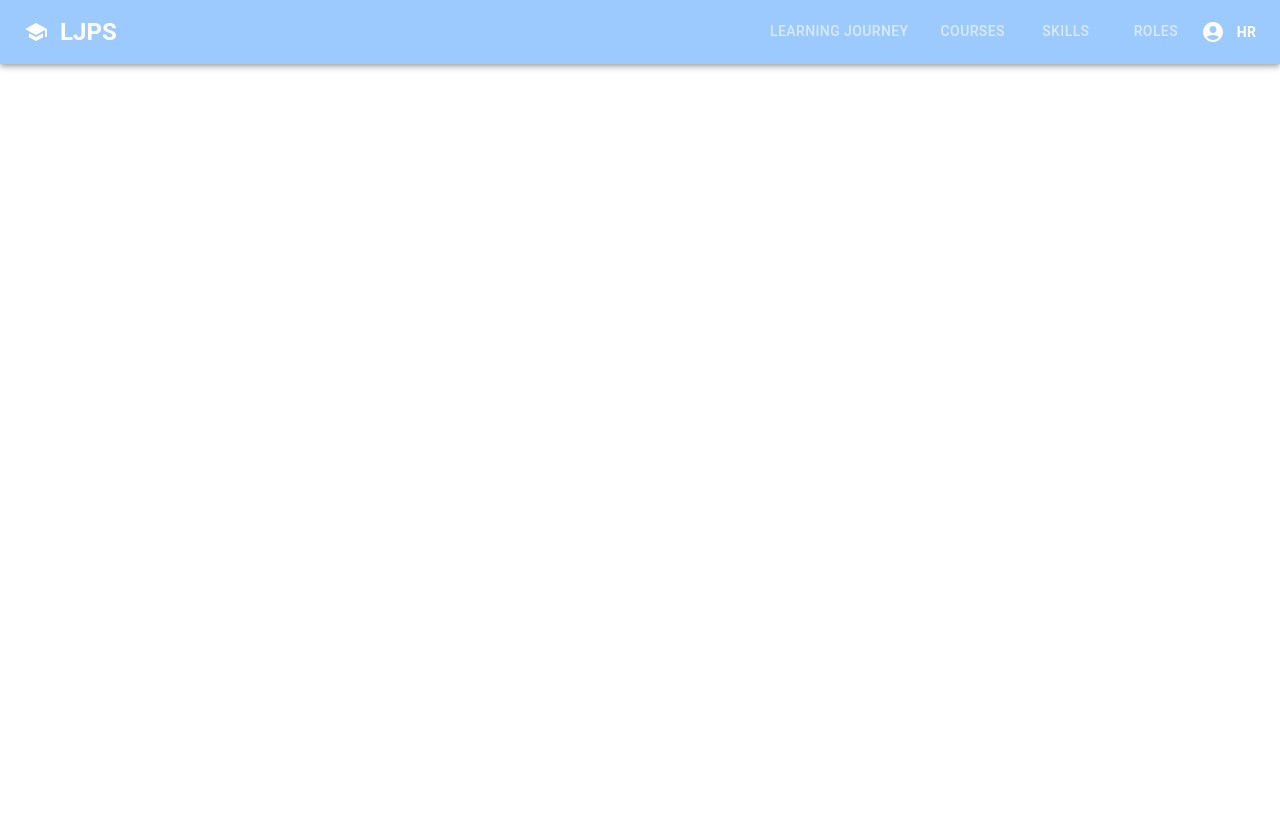
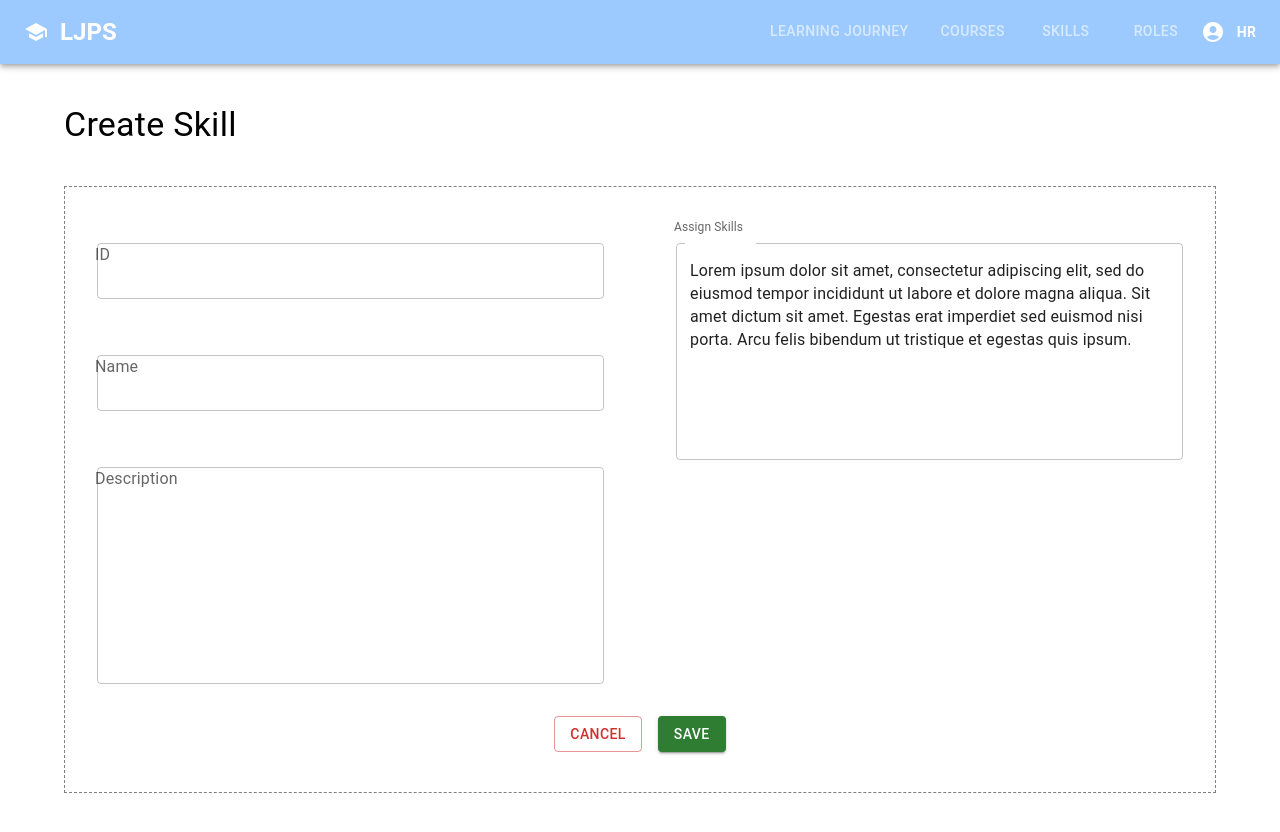
Before and after one commit to huilynt/LJMS, a React (Create React App) app: page /hr/skills/create in a window 1280 px wide. Before the commit the page ends 800 px from the top, so only its background shows below. Built offline with nearby package versions, Linux system fonts and the light colour scheme.

Commit message:
Created 'create skill' page and confirmation message
created but yet to test. Also updated App.js to cater for these pages

```diff
--- a/src/App.js
+++ b/src/App.js
@@ -10,6 +10,7 @@ import Roles from "./pages/Roles";
 import Skills from "./pages/Skills";
 import ViewAllAvailRoles from './pages/ViewAllAvailRoles';
 import RoleSkill from "./pages/RoleSkill";
+import CreateSkill from "./pages/CreateSkill";
 
 function App() {
 
@@ -21,6 +22,8 @@ function App() {
         <Route exact path="/Courses" element={<Courses/>} />
         <Route exact path="/Roles" element={<Roles/>} />
         <Route exact path="/Skills" element={<Skills/>} />
+        <Route exact path="hr/skills" element={<Skills/>}/>
+        <Route exact path="hr/skills/create" element={<CreateSkill/>} />
         <Route exact path="/ViewAllAvailRoles" element={<ViewAllAvailRoles/>} />
         <Route exact path="/Courses/:courseId" element={<CourseDesc/>}/>
         <Route exact path="/:roleID/:skillID/courses" element={<SkillCourses/>} />
--- /dev/null
+++ b/src/components/CreateConfirm.js
@@ -0,0 +1,44 @@
+import * as React from 'react';
+import { useLocation, useNavigate } from 'react-router-dom';
+import Button from '@mui/material/Button';
+import Dialog from '@mui/material/Dialog';
+import DialogActions from '@mui/material/DialogActions';
+import DialogTitle from '@mui/material/DialogTitle';
+import CheckCircleIcon from '@mui/icons-material/CheckCircle';
+
+function CreateConfirm(props){
+    const [open, setOpen] = React.useState(true);
+    let navigate = useNavigate();
+
+    const handleClickOpen = () => {
+        setOpen(true);
+    };
+
+    const handleClose = () => {
+        setOpen(false);
+        navigate('/hr/' + props.name);
+    };
+
+
+    return (
+        <div>
+            <Dialog
+                open={open}
+                keepMounted
+                onClose={handleClose}
+                aria-describedby="create-success"
+                maxWidth="sm"
+            >
+                <DialogTitle sx={{px: {xs:5,md:20}}}>{"Create Successful"}</DialogTitle>
+                <div>
+                    <CheckCircleIcon color="success" sx={{fontSize: {xs:100,md:200}, display: 'block', margin:'auto'}}/>
+                </div>
+                <DialogActions >
+                    <Button autoFocus onClick={handleClose}>Return to Skills</Button>
+                </DialogActions>
+            </Dialog>
+        </div>
+    );
+}
+
+export default CreateConfirm;
--- /dev/null
+++ b/src/pages/CreateSkill.js
@@ -0,0 +1,128 @@
+import { React, useEffect, useState} from "react";
+import axios from 'axios';
+import { useNavigate, useParams } from 'react-router-dom';
+import Container from '@mui/material/Container';
+import Box from '@mui/material/Box';
+import FormControl from '@mui/material/FormControl';
+import InputLabel from '@mui/material/InputLabel';
+import OutlinedInput from '@mui/material/OutlinedInput';
+import Button from '@mui/material/Button';
+import Stack from '@mui/material/Stack';
+import CreateConfirm from '../components/CreateConfirm'
+import Alert from '@mui/material/Alert';
+
+function CreateSkill(){
+    const [skill, setSkill] = useState(
+        {
+            Skill_ID: "",
+            Skill_Name: "",
+            Skill_Desc: ""
+        }
+    );
+    const [createConfirm, setCreateConfirm] = useState(false);
+    const [error, setError] = useState(false);
+
+    let navigate = useNavigate();
+
+    const handleChange = (event) => {
+        const value = event.target.value;
+        setSkill({
+            ...skill,
+            [event.target.name]: value
+        });
+    };
+
+    function saveChanges(e) {
+        e.preventDefault();
+
+        axios.post('http://127.0.0.1:5000/skill/create')
+        .then((response) =>{
+            console.log(response.data.code)
+            if (response.data.code !== 200){
+                setError(true);
+            }
+            else{
+                setCreateConfirm(true);
+            }
+        })
+        .catch(error => {
+            console.log(error)
+        })
+
+    };
+
+    function cancelChanges(){
+        navigate("/hr/Skills")
+    }
+
+    return (
+        <Container sx={{mt:5}}>
+            <Box sx={{ typography: { xs: 'h6', md:'h4'}}}>Create Skill</Box>
+            {error === true ? <Alert sx={{mb:-3, mt:2}} severity="error">The skill ID or name entered is already in used. Kindly enter another ID or name.</Alert> : <></>}
+            {/* <form onSubmit={saveChanges} > */}
+                <Box sx={{my:5, py:5, px:2, border:'1px dashed grey'}} component="form">
+                    <Stack direction={{xs:"column", md:"row" }} spacing={5}>
+                        <Stack spacing={2} sx={{width: {xs:"100%",md:"50%"}}}>
+                            <FormControl>
+                                <InputLabel htmlFor="skill-id">ID</InputLabel>
+                                <OutlinedInput
+                                id="skill-id"
+                                value={skill.Skill_ID}
+                                onChange={handleChange}
+                                name="Skill_ID"
+                                label="skill-id"
+                                sx={{ m: 2, mb:3}}
+                                />
+                            </FormControl>
+
+                            <FormControl>
+                                <InputLabel htmlFor="skill-name">Name</InputLabel>
+                                <OutlinedInput
+                                id="skill-name"
+                                value={skill.Skill_Name}
+                                onChange={handleChange}
+                                name="Skill_Name"
+                                label="skill-name"
+                                sx={{ m: 2, mb:3}}
+                                />
+                            </FormControl>
+
+                            <FormControl>
+                                <InputLabel htmlFor="skill-desc">Description</InputLabel>
+                                <OutlinedInput
+                                    id="skill-desc"
+                                    label="skill-desc"
+                                    name="Skill_Desc"
+                                    multiline
+                                    rows={8}
+                                    value={skill.Skill_Desc}
+                                    onChange={handleChange}
+                                    sx={{ m: 2 }}
+                                />
+                            </FormControl>
+                        </Stack>
+                        <FormControl sx={{width: {xs:"100%",md:"50%"}}}>
+                                    <InputLabel htmlFor="assign-skill">Assign Skills</InputLabel>
+                                    <OutlinedInput
+                                        id="assign-skill"
+                                        label="assign-skill"
+                                        multiline
+                                        rows={8}
+                                        defaultValue="Lorem ipsum dolor sit amet, consectetur adipiscing elit, sed do eiusmod tempor incididunt ut labore et dolore magna aliqua. Sit amet dictum sit amet. Egestas erat imperdiet sed euismod nisi porta. Arcu felis bibendum ut tristique et egestas quis ipsum."
+                                        sx={{ m: 2 }}
+                                    />
+                        </FormControl>
+                    </Stack>
+                    <Stack direction="row" spacing={2} justifyContent="center" sx={{mt:2}}>
+                        <Button variant="outlined" color="error" onClick={cancelChanges}>Cancel</Button>
+                        <Button variant="contained" color="success" onClick={saveChanges}>Save</Button>
+                    </Stack>
+                    {createConfirm === true ? <CreateConfirm name="Skills"/> : <></>}
+            </Box>
+        {/* </form> */}
+
+        </Container>
+    );
+}
+
+export default CreateSkill;
```
